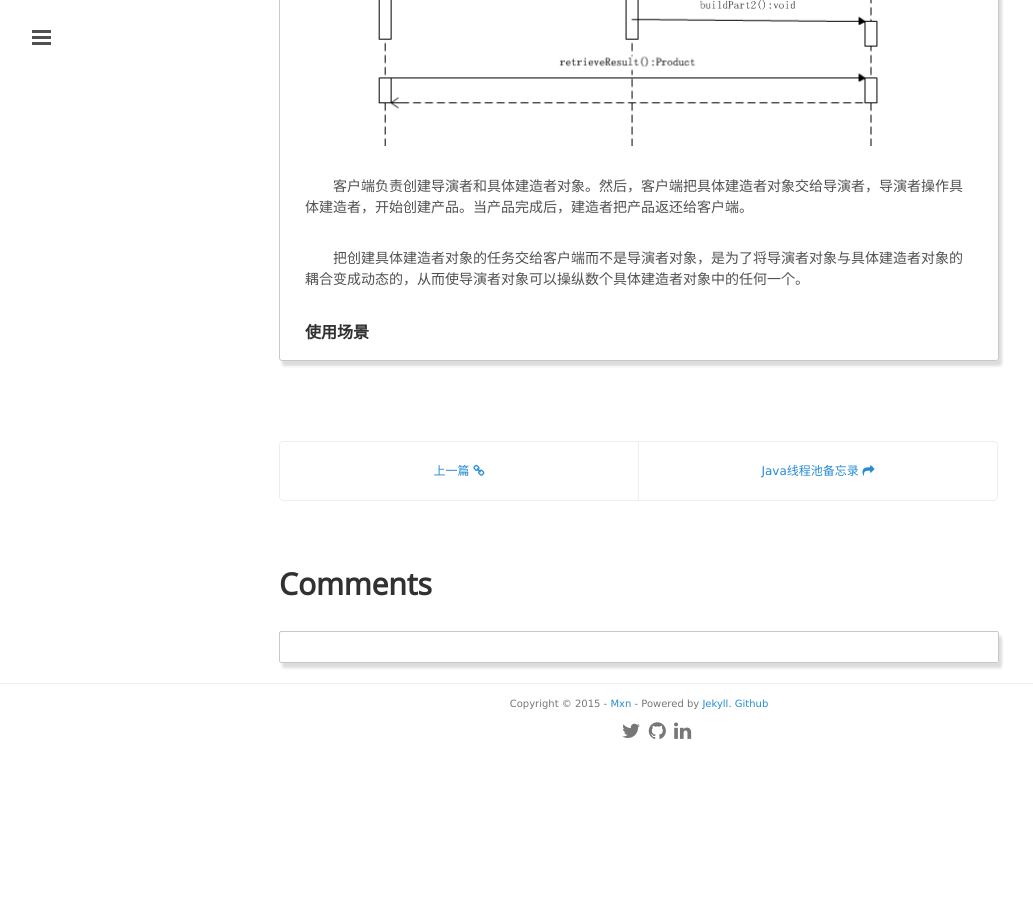
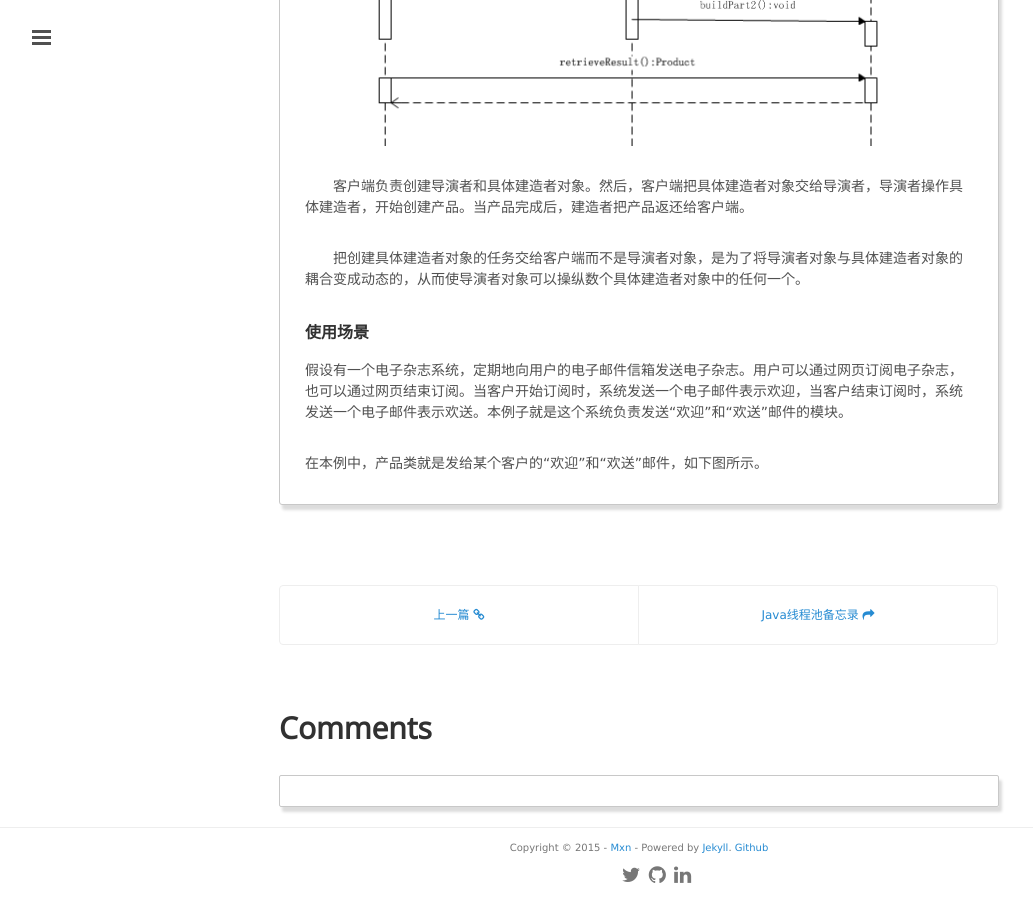
Before and after one commit to mxn21/mxn21.github.io, a Jekyll site: the page built from _posts/2015-6-14-android建设者模式分析.md, in a window 1280 px wide and 900 px high, scrolled down 4278 px. Shown: the whole window, without its empty margins (1-1034 px from the left). Built offline with Jekyll 4.4.1, drawn with Linux system fonts in a browser that asks for light colours; Markdown is read by kramdown in place of the engine named in the settings; comment, search, counter and statistics services are not loaded; before the commit the page ends 5034 px from its top, so only the background shows below that.

Commit message:
Update 2015-6-14-android建设者模式分析.md

```diff
--- a/_posts/2015-6-14-android建设者模式分析.md
+++ b/_posts/2015-6-14-android建设者模式分析.md
@@ -174,3 +174,7 @@
 　　把创建具体建造者对象的任务交给客户端而不是导演者对象，是为了将导演者对象与具体建造者对象的耦合变成动态的，从而使导演者对象可以操纵数个具体建造者对象中的任何一个。
 
 ### 使用场景
+
+假设有一个电子杂志系统，定期地向用户的电子邮件信箱发送电子杂志。用户可以通过网页订阅电子杂志，也可以通过网页结束订阅。当客户开始订阅时，系统发送一个电子邮件表示欢迎，当客户结束订阅时，系统发送一个电子邮件表示欢送。本例子就是这个系统负责发送“欢迎”和“欢送”邮件的模块。
+
+在本例中，产品类就是发给某个客户的“欢迎”和“欢送”邮件，如下图所示。
```
